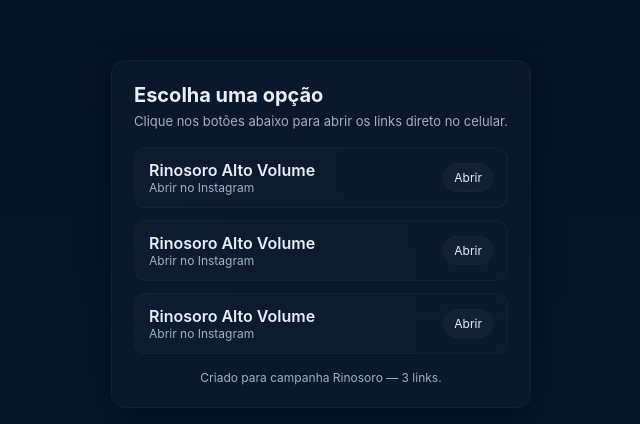
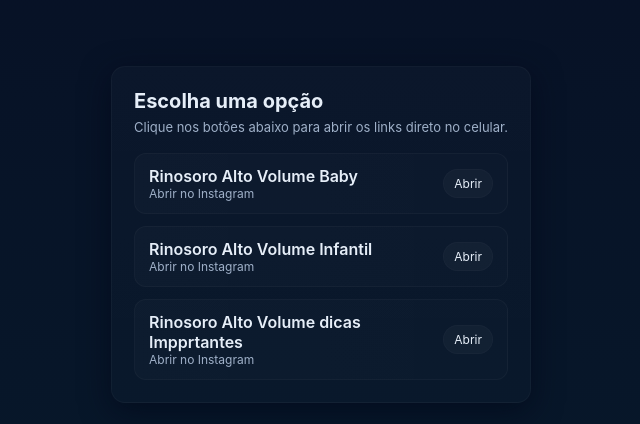
Before and after one commit to byfertheo/RAV, a plain HTML site: page index.html in a window 1280 px wide. Shown: the part 166-590 px from the top of the page, without its empty margins (319-959 px from the left). Drawn offline with Linux system fonts and the light colour scheme.

Commit message:
Update index.html

```diff
--- a/index.html
+++ b/index.html
@@ -132,13 +132,7 @@
 
 
 
-    <footer>
 
-      Criado para campanha Rinosoro — 3 links.
-
-    </footer>
-
-  </div>
 
 
 
@@ -148,7 +142,7 @@
 
       {
 
-        title: "Rinosoro Alto Volume",
+        title: "Rinosoro Alto Volume Baby",
 
         subtitle: "Abrir no Instagram",
 
@@ -158,7 +152,7 @@
 
       {
 
-        title: "Rinosoro Alto Volume",
+        title: "Rinosoro Alto Volume Infantil",
 
         subtitle: "Abrir no Instagram",
 
@@ -168,7 +162,7 @@
 
       {
 
-        title: "Rinosoro Alto Volume",
+        title: "Rinosoro Alto Volume dicas Impprtantes",
 
         subtitle: "Abrir no Instagram",
 
```
